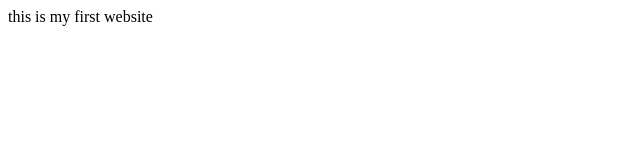
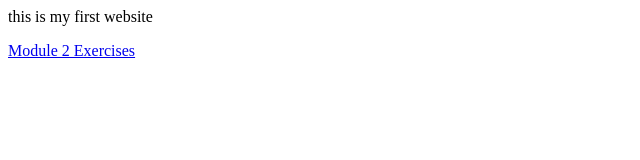
Before and after one commit to CoreyT1/WebDevelopment, a plain HTML site: page index.html in a window 1280 px wide. Shown: the whole page, without its empty margins (0-640 px from the left). Drawn offline with Linux system fonts and the light colour scheme.

Commit message:
Update index.html

```diff
--- a/index.html
+++ b/index.html
@@ -10,5 +10,6 @@
 </head>
 <body>
 <p> this is my first website</p>
+  <p><a href="Module2/Module2/Module2 Exercise/index.html">Module 2 Exercises</a></p>
 </body>
 </html>
```
